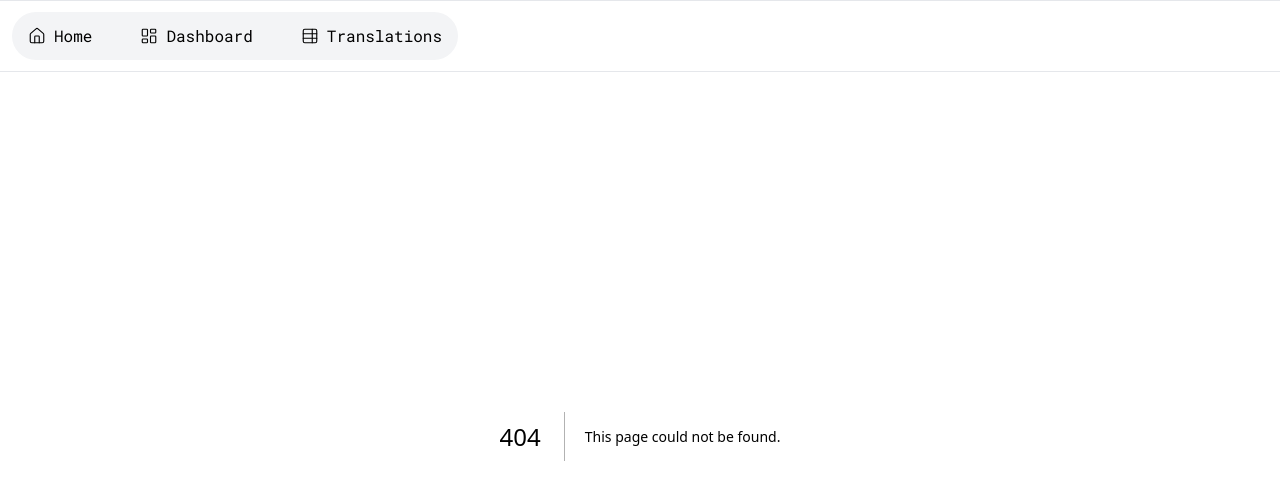
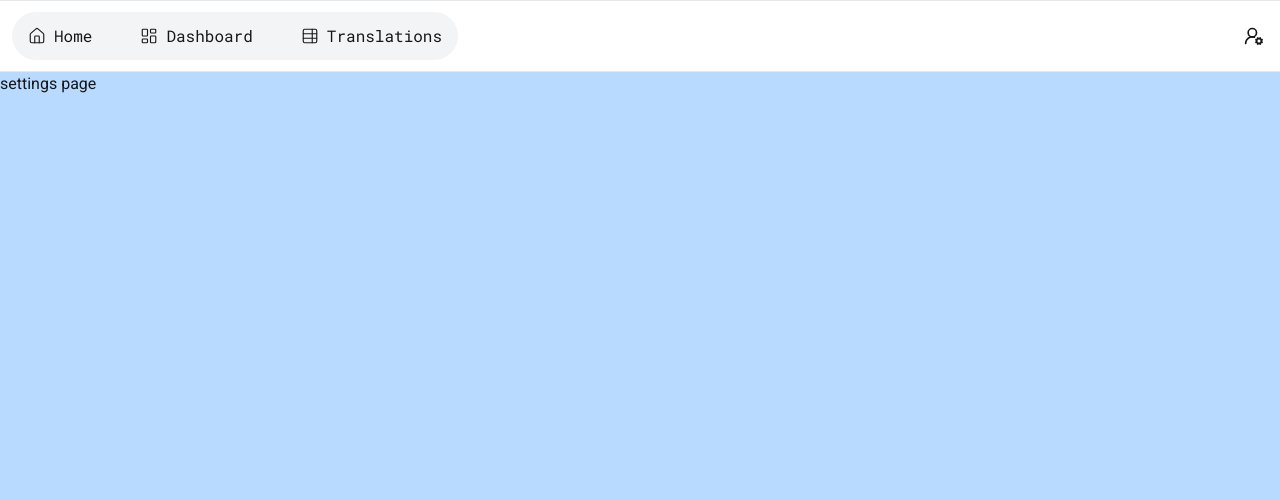
Before and after one commit to FerizSajaya/my-next-translator, a Next.js app: page /settings in a window 1280 px wide. Before the commit this address had no page. Shown: the top 500 px of the page. Built offline with nearby package versions, Linux system fonts and the light colour scheme.

Commit message:
feat: user settings page added

```diff
--- /dev/null
+++ b/app/(pages)/settings/page.tsx
@@ -0,0 +1,3 @@
+export default function SettingsPage() {
+	return <main className="flex flex-col flex-1 bg-blue-400/40">settings page</main>;
+}
--- a/app/components/navigator/NavigatorWrapper.tsx
+++ b/app/components/navigator/NavigatorWrapper.tsx
@@ -1,12 +1,15 @@
 import DesktopNavigator from "./desktop_navigator/DesktopNavigator";
 import MobileNavigator from "./mobile_navigator/MobileNavigator";
+import UserSettings from "./UserSettings";
 
 export default function Navigator() {
 	return (
-		<div className="flex justify-center md:justify-start items-center w-full h-18 p-3 font-mono border-t md:border-b border-gray-200">
+		<div className="relative flex justify-center md:justify-start items-center w-full h-18 p-3 font-mono border-t md:border-b border-gray-200">
 			<MobileNavigator />
 
 			<DesktopNavigator />
+
+			<UserSettings />
 		</div>
 	);
 }
--- /dev/null
+++ b/app/components/navigator/UserSettings.tsx
@@ -0,0 +1,17 @@
+"use client";
+
+import { UserRoundCogIcon } from "lucide-react";
+import Link from "next/link";
+import { usePathname } from "next/navigation";
+
+export default function UserSettings() {
+	const pathname = usePathname();
+
+	const isLinkActive = pathname.startsWith("/settings");
+
+	return (
+		<Link href={"/settings"} replace className="absolute top-1/2 -translate-y-1/2 inset-e-4">
+			<UserRoundCogIcon size={isLinkActive ? 20 : 18} strokeWidth={isLinkActive ? 2 : 1.5} />
+		</Link>
+	);
+}
--- a/app/components/navigator/mobile_navigator/MobileNavigator.tsx
+++ b/app/components/navigator/mobile_navigator/MobileNavigator.tsx
@@ -3,7 +3,7 @@ import { navigatorItems } from "@/app/enums/navigator.enum";
 
 export default function MobileNavigator() {
 	return (
-		<div className="flex md:hidden justify-center items-center gap-8 h-12">
+		<div className="flex md:hidden justify-center items-center gap-2 xs:gap-4 sm:gap-6 h-12">
 			{navigatorItems.map(({ id, href, title }) => (
 				<MobileNavigatorItem key={id} href={href} title={title} />
 			))}
```
